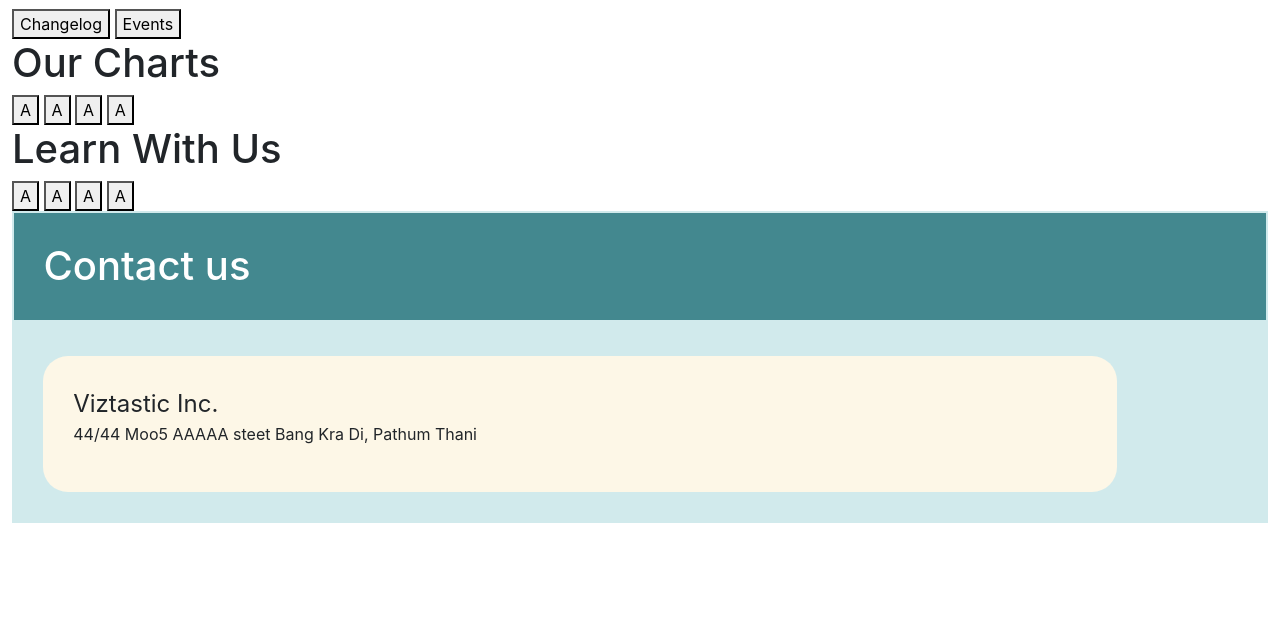
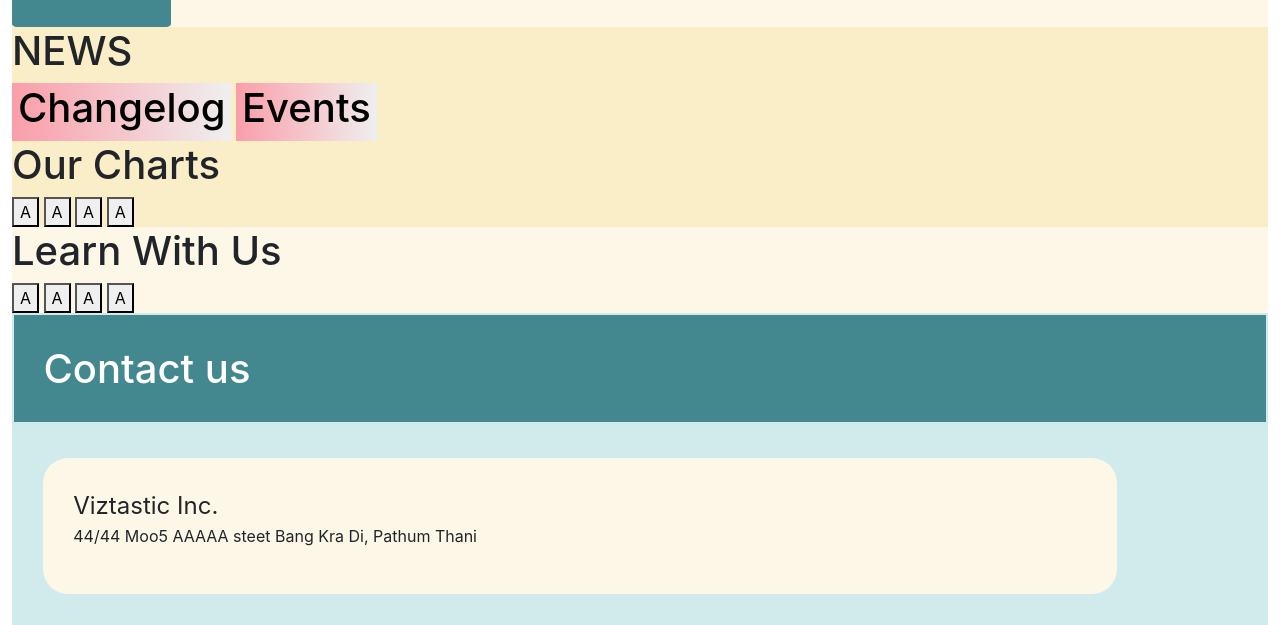
Before and after one commit to Raliciel/DES323_proj, a Django app: page /home in a window 1280 px wide. Shown: the part 459-1084 px from the top of the page. Before the commit the page ends 982 px from the top, so only its background shows below. Run offline with Django 4.2, Linux system fonts and the light colour scheme.

Commit message:
update homepage2

```diff
--- /dev/null
+++ b/hello_world/static/home.css
@@ -0,0 +1,12 @@
+#grad {
+    background-image: linear-gradient(to right, #FA9EA9 ,rgba(255,0,0,0));
+    color:black;
+    border:0;
+}
+#startButton{
+    background-color: #43888F;
+    color: #FDF7E7;
+    border: 0;
+    border-radius: 4%;
+    padding: 2%;
+}
--- a/hello_world/static/main.css
+++ b/hello_world/static/main.css
@@ -91,3 +91,9 @@
     height: 30px;
   }
 }
+#mainDiv{
+  background-color: #FAEEC8;
+}
+#subDiv{
+  background-color: #FDF7E7;
+}
--- a/hello_world/templates/web/home.html
+++ b/hello_world/templates/web/home.html
@@ -5,29 +5,32 @@
 {% endblock %}
 
 {% block content %}
-<div id="start">
+<div id="grad">
     <h1>
         Visualize your data with the best tool in the world
     </h1>
     <img src="#" alt="#">
-    <button>
+    <div id="subDiv">
+    <button id="startButton">
         Let's Get Start
     </button>
 </div>
-<div id="news">
+</div>
+<div id="mainDiv">
     <h1>
         NEWS
     </h1>
         <div>
-            <button>
-                Changelog
+            <button id="grad">
+                <h1>Changelog</h1>
             </button>
-            <button>
-                Events
+            <button id="grad">
+                <h1>Events</h1>
+
             </button>
         </div>
 </div>
-<div id="Charts">
+<div id="mainDiv">
     <h1>
         Our Charts
     </h1>
@@ -38,7 +41,7 @@
         <button>A</button>
     </div>
 </div>
-<div id="Learn With Us">
+<div id="subDiv">
     <h1>
         Learn With Us
     </h1>
--- a/hello_world/templates/web/home_layout.html
+++ b/hello_world/templates/web/home_layout.html
@@ -11,6 +11,7 @@
         <link href="https://cdn.jsdelivr.net/npm/bootstrap@5.0.2/dist/css/bootstrap.min.css" rel="stylesheet"
         integrity="sha384-EVSTQN3/azprG1Anm3QDgpJLIm9Nao0Yz1ztcQTwFspd3yD65VohhpuuCOmLASjC" crossorigin="anonymous">
         <link rel="stylesheet" href="{% static 'main.css' %}">
+        <link rel="stylesheet" href="{% static 'home.css' %}">
     </head>
 
     <body>
```
